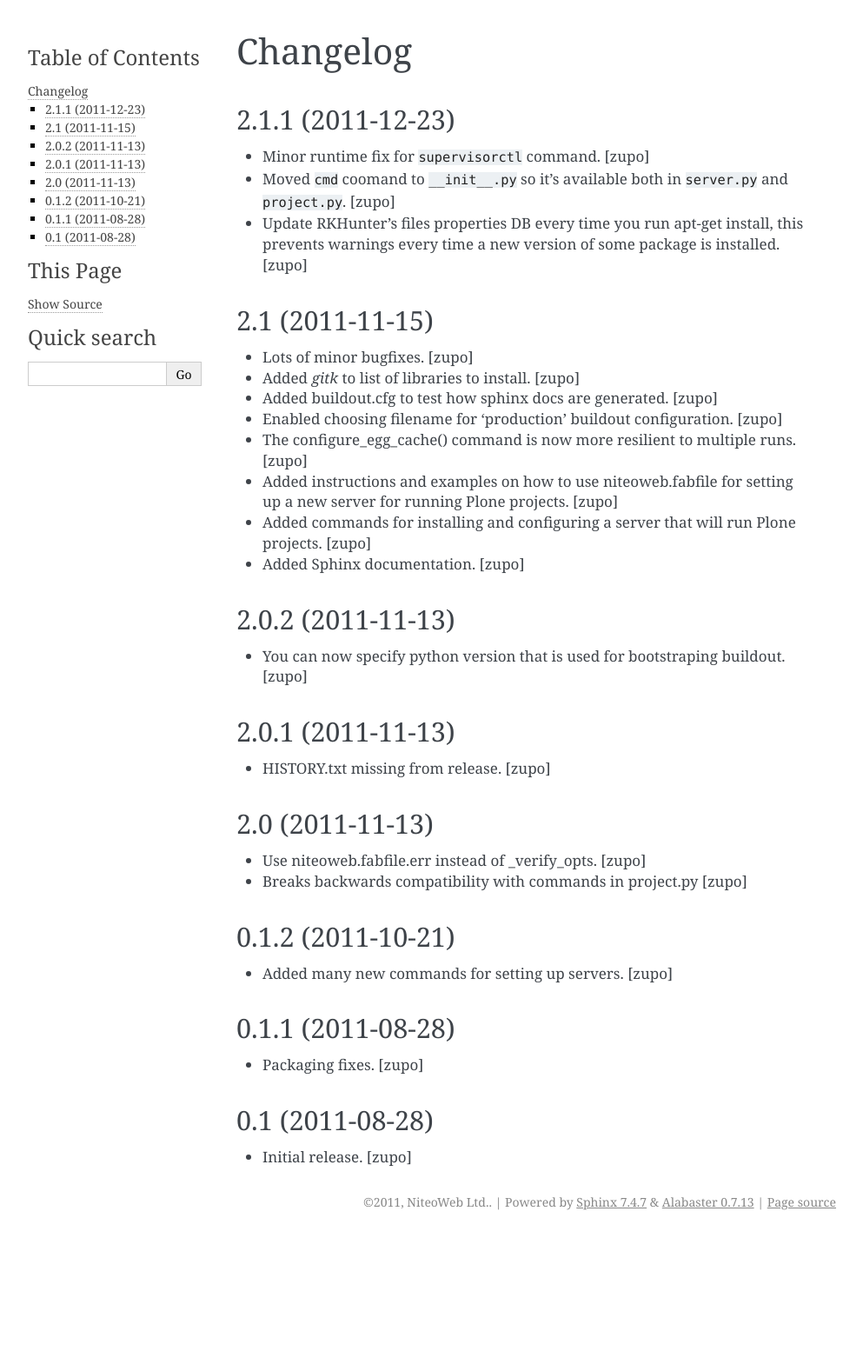
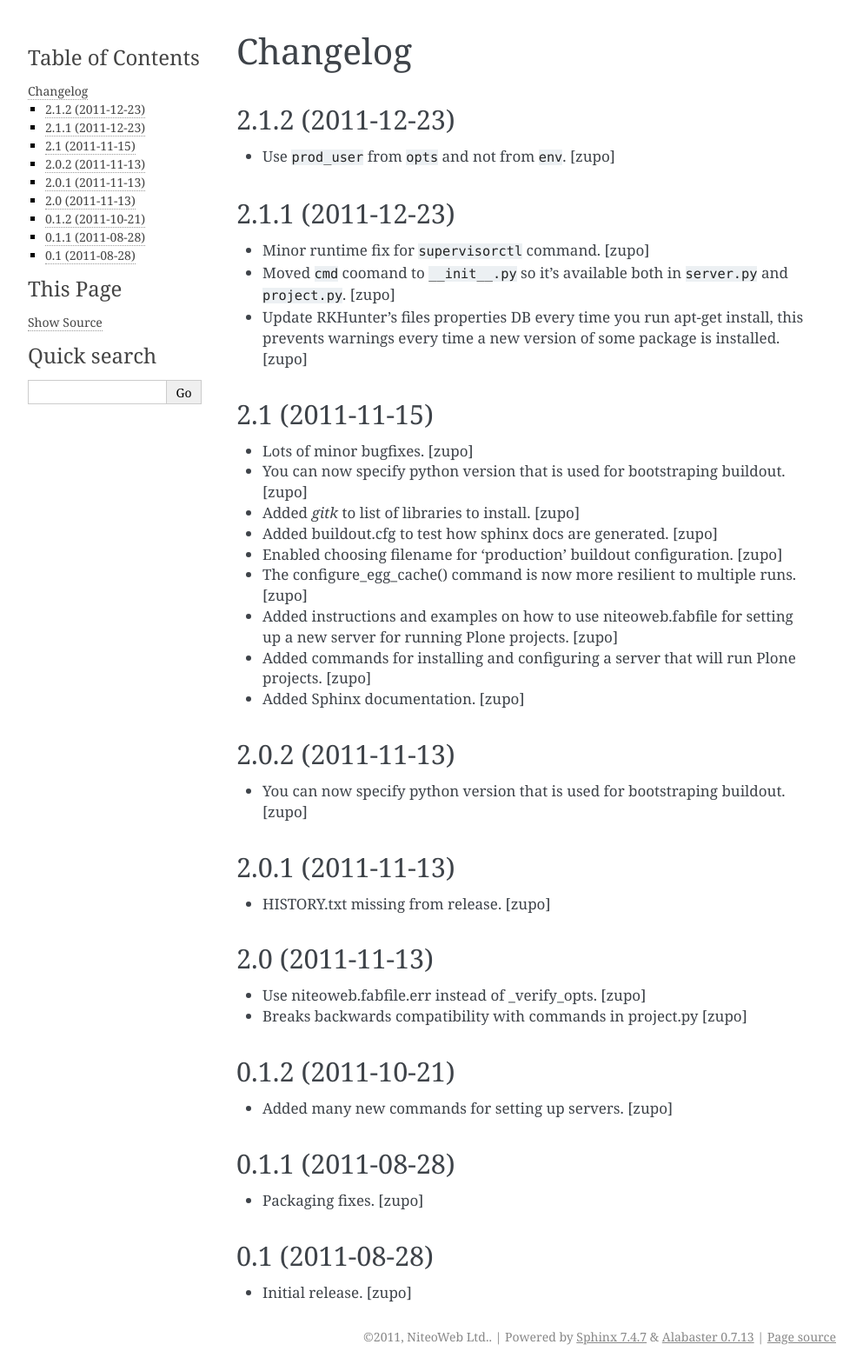
Before and after one commit to teamniteo/niteoweb.fabfile, a Sphinx documentation site: the page built from docs/HISTORY.rst, in a window 1280 px wide. Shown: the whole page at 87% size, without its empty margins (148-1141 px from the left). Built offline with Sphinx 7.4.7, drawn with Linux system fonts in a browser that asks for light colours; before the commit the page ends 1422 px from its top, so only the background shows below that.

```diff
--- a/docs/HISTORY.rst
+++ b/docs/HISTORY.rst
@@ -1,5 +1,11 @@
 Changelog
 =========
+
+2.1.2 (2011-12-23)
+------------------
+
+- Use ``prod_user`` from ``opts`` and not from ``env``.
+  [zupo]
 
 2.1.1 (2011-12-23)
 ------------------
@@ -20,6 +26,9 @@ Changelog
 ----------------
 
 - Lots of minor bugfixes.
+  [zupo]
+
+- You can now specify python version that is used for bootstraping buildout.
   [zupo]
 
 - Added `gitk` to list of libraries to install.
--- a/setup.py
+++ b/setup.py
@@ -11,7 +11,7 @@ import os
 def read(*rnames):
     return open(os.path.join(os.path.dirname(__file__), *rnames)).read()
 
-version = '2.1.1'
+version = '2.1.2'
 
 setup(name='niteoweb.fabfile',
       version=version,
```
Also changed, not shown: docs/HISTORY.txt (deleted, +0 -52 lines).
